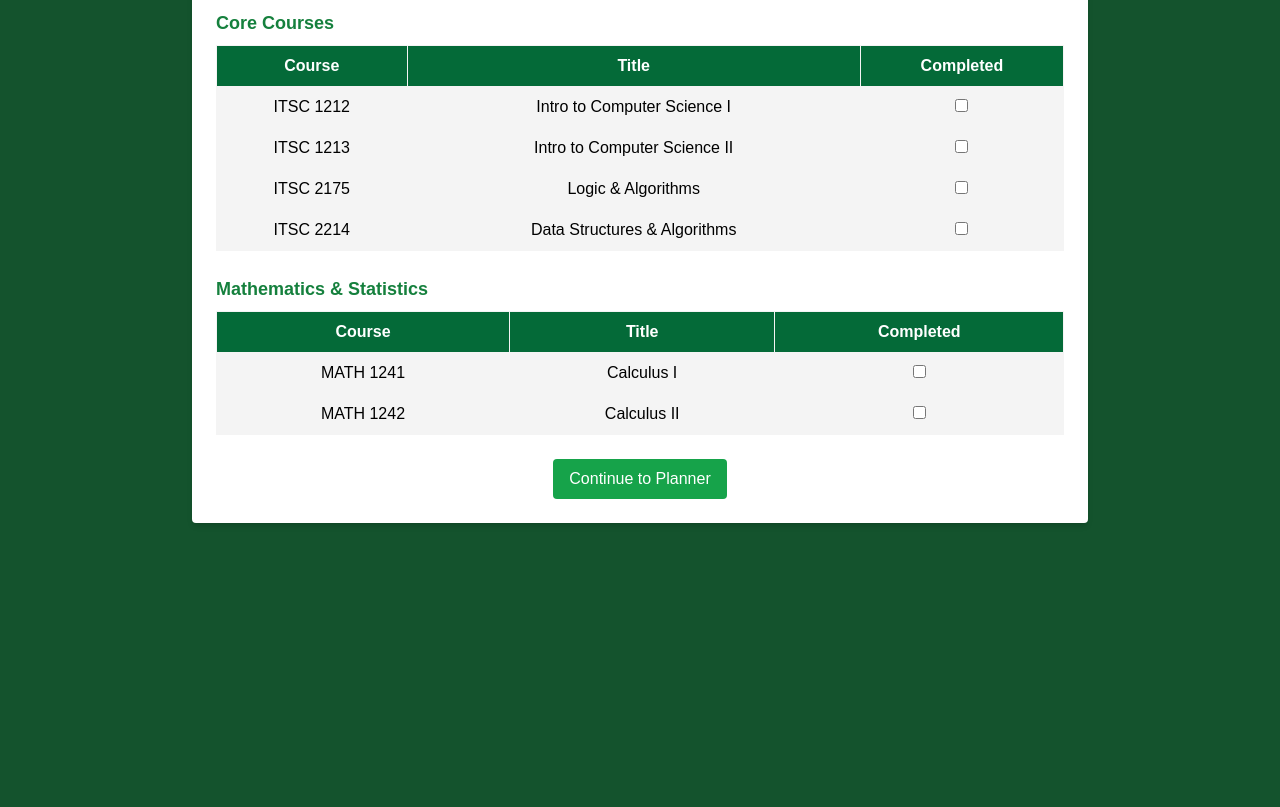
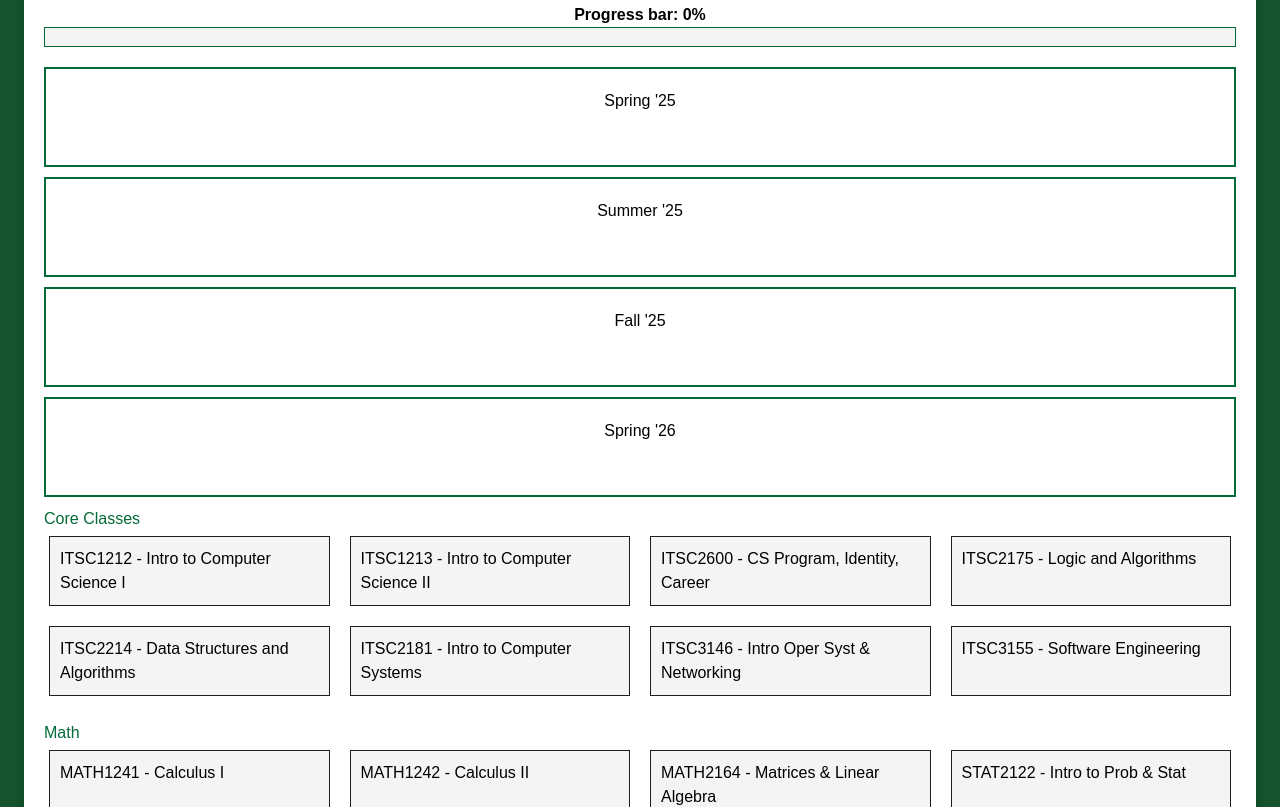
Before and after one commit to SolarisCapstone/SolarisCapstone, a plain HTML site: page public/degree_planner.html in a window 1280 px wide. Shown: the part 119-926 px from the top of the page. Before the commit the page ends 800 px from the top, so only its background shows below. Drawn offline with nearby package versions, Linux system fonts and the light colour scheme.

Commit message:
confetti update

```diff
--- a/public/degree_planner.html
+++ b/public/degree_planner.html
@@ -3,100 +3,136 @@
 <head>
     <meta charset="UTF-8">
     <meta name="viewport" content="width=device-width, initial-scale=1.0">
-    <title>DegreeWorks Setup</title>
+    <title>Graduation Timeline Planner</title>
     <script src="https://cdn.tailwindcss.com"></script>
     <link rel="stylesheet" href="css/styles.css">
+    <script src="https://cdn.jsdelivr.net/npm/canvas-confetti@1.6.0/dist/confetti.browser.min.js"></script>
+    <style>
+        .semester {
+            padding: 20px;
+            border: 2px solid var(--charlotte-green);
+            margin-bottom: 10px;
+            min-height: 100px;
+            display: flex;
+            justify-content: space-around;
+            flex-wrap: wrap;
+        }
+        .course {
+            background-color: var(--charlotte-light-gray);
+            border: 1px solid var(--charlotte-dark-gray);
+            padding: 10px;
+            margin: 5px;
+            cursor: pointer;
+            flex: 1 0 21%;
+        }
+        .progress-bar {
+            width: 100%;
+            height: 20px;
+            background-color: var(--charlotte-light-gray);
+            border: 1px solid var(--charlotte-green);
+            margin-bottom: 20px;
+        }
+        .progress-bar-fill {
+            height: 100%;
+            background-color: var(--charlotte-green);
+            width: 0%;
+        }
+        .courses-grid {
+            display: flex;
+            flex-wrap: wrap;
+            gap: 10px;
+            margin-bottom: 20px;
+        }
+    </style>
 </head>
 <body class="bg-green-900 text-white p-6">
+    <div class="container">
+        <header class="text-center">
+            <h1 class="text-2xl font-bold" style="color: var(--charlotte-green);">Graduation Timeline Planner</h1>
+            <p class="text-black font-semibold mt-4">Progress bar: <span id="progress-percent">0%</span></p>
+            <div class="progress-bar">
+                <div class="progress-bar-fill"></div>
+            </div>
+        </header>
 
-    <div class="max-w-4xl mx-auto bg-white text-black p-6 rounded shadow-md">
-        <h1 class="text-2xl font-bold text-green-700">DegreeWorks Setup</h1>
-        <p class="text-gray-600">Mark the courses you have already completed.</p>
+        <section class="semesters">
+            <div id="spring25" class="semester" ondrop="drop(event)" ondragover="allowDrop(event)">Spring '25</div>
+            <div id="summer25" class="semester" ondrop="drop(event)" ondragover="allowDrop(event)">Summer '25</div>
+            <div id="fall25" class="semester" ondrop="drop(event)" ondragover="allowDrop(event)">Fall '25</div>
+            <div id="spring26" class="semester" ondrop="drop(event)" ondragover="allowDrop(event)">Spring '26</div>
+        </section>
 
-        <!-- Core Courses Section -->
-        <div class="mt-6">
-            <h2 class="text-lg font-semibold text-green-700">Core Courses</h2>
-            <table class="w-full mt-2 border border-gray-300">
-                <thead>
-                    <tr class="bg-green-700 text-white">
-                        <th class="p-2">Course</th>
-                        <th class="p-2">Title</th>
-                        <th class="p-2">Completed</th>
-                    </tr>
-                </thead>
-                <tbody>
-                    <tr>
-                        <td class="p-2">ITSC 1212</td>
-                        <td class="p-2">Intro to Computer Science I</td>
-                        <td class="p-2 text-center">
-                            <input type="checkbox" class="course-checkbox" data-course="ITSC 1212">
-                        </td>
-                    </tr>
-                    <tr>
-                        <td class="p-2">ITSC 1213</td>
-                        <td class="p-2">Intro to Computer Science II</td>
-                        <td class="p-2 text-center">
-                            <input type="checkbox" class="course-checkbox" data-course="ITSC 1213">
-                        </td>
-                    </tr>
-                    <tr>
-                        <td class="p-2">ITSC 2175</td>
-                        <td class="p-2">Logic & Algorithms</td>
-                        <td class="p-2 text-center">
-                            <input type="checkbox" class="course-checkbox" data-course="ITSC 2175">
-                        </td>
-                    </tr>
-                    <tr>
-                        <td class="p-2">ITSC 2214</td>
-                        <td class="p-2">Data Structures & Algorithms</td>
-                        <td class="p-2 text-center">
-                            <input type="checkbox" class="course-checkbox" data-course="ITSC 2214">
-                        </td>
-                    </tr>
-                </tbody>
-            </table>
-        </div>
+        <section class="course-category">
+            <h2 class="category-title">Core Classes</h2>
+            <div class="courses-grid" id="core-classes">
+                <div class="course" id="ITSC1212" draggable="true" ondragstart="drag(event)">ITSC1212 - Intro to Computer Science I</div>
+                <div class="course" id="ITSC1213" draggable="true" ondragstart="drag(event)">ITSC1213 - Intro to Computer Science II</div>
+                <div class="course" id="ITSC2600" draggable="true" ondragstart="drag(event)">ITSC2600 - CS Program, Identity, Career</div>
+                <div class="course" id="ITSC2175" draggable="true" ondragstart="drag(event)">ITSC2175 - Logic and Algorithms</div>
+                <div class="course" id="ITSC2214" draggable="true" ondragstart="drag(event)">ITSC2214 - Data Structures and Algorithms</div>
+                <div class="course" id="ITSC2181" draggable="true" ondragstart="drag(event)">ITSC2181 - Intro to Computer Systems</div>
+                <div class="course" id="ITSC3146" draggable="true" ondragstart="drag(event)">ITSC3146 - Intro Oper Syst & Networking</div>
+                <div class="course" id="ITSC3155" draggable="true" ondragstart="drag(event)">ITSC3155 - Software Engineering</div>
+            </div>
+        </section>
 
-        <!-- Mathematics Section -->
-        <div class="mt-6">
-            <h2 class="text-lg font-semibold text-green-700">Mathematics & Statistics</h2>
-            <table class="w-full mt-2 border border-gray-300">
-                <thead>
-                    <tr class="bg-green-700 text-white">
-                        <th class="p-2">Course</th>
-                        <th class="p-2">Title</th>
-                        <th class="p-2">Completed</th>
-                    </tr>
-                </thead>
-                <tbody>
-                    <tr>
-                        <td class="p-2">MATH 1241</td>
-                        <td class="p-2">Calculus I</td>
-                        <td class="p-2 text-center">
-                            <input type="checkbox" class="course-checkbox" data-course="MATH 1241">
-                        </td>
-                    </tr>
-                    <tr>
-                        <td class="p-2">MATH 1242</td>
-                        <td class="p-2">Calculus II</td>
-                        <td class="p-2 text-center">
-                            <input type="checkbox" class="course-checkbox" data-course="MATH 1242">
-                        </td>
-                    </tr>
-                </tbody>
-            </table>
-        </div>
+        <section class="course-category">
+            <h2 class="category-title">Math</h2>
+            <div class="courses-grid" id="math-classes">
+                <div class="course" id="MATH1241" draggable="true" ondragstart="drag(event)">MATH1241 - Calculus I</div>
+                <div class="course" id="MATH1242" draggable="true" ondragstart="drag(event)">MATH1242 - Calculus II</div>
+                <div class="course" id="MATH2164" draggable="true" ondragstart="drag(event)">MATH2164 - Matrices & Linear Algebra</div>
+                <div class="course" id="STAT2122" draggable="true" ondragstart="drag(event)">STAT2122 - Intro to Prob & Stat</div>
+            </div>
+        </section>
 
-        <!-- Button to Proceed -->
-        <div class="mt-6 text-center">
-            <button id="proceed-btn" class="bg-green-600 hover:bg-green-500 text-white py-2 px-4 rounded">
-                Continue to Planner
-            </button>
-        </div>
+        <section class="course-category">
+            <h2 class="category-title">Concentration Electives</h2>
+            <div class="courses-grid">
+                <!-- Concentration Electives -->
+            </div>
+        </section>
 
+        <section class="course-category">
+            <h2 class="category-title">Gen-Eds/Outside Electives</h2>
+            <div class="courses-grid">
+                <!-- Gen-Eds/Outside Electives -->
+            </div>
+        </section>
     </div>
 
-    <script src="js/onboarding.js"></script>
+    <script>
+        let confettiShown = false;
 
+        function allowDrop(ev) {
+            ev.preventDefault();
+        }
+
+        function drag(ev) {
+            ev.dataTransfer.setData("text", ev.target.id);
+        }
+
+        function drop(ev) {
+            ev.preventDefault();
+            var data = ev.dataTransfer.getData("text");
+            ev.target.appendChild(document.getElementById(data));
+            updateProgress();
+        }
+
+        function updateProgress() {
+            const placed = document.querySelectorAll('.semester .course').length;
+            const total = document.querySelectorAll('.course').length;
+            const percent = total > 0 ? Math.round((placed / total) * 100) : 0;
+            document.querySelector('.progress-bar-fill').style.width = `${percent}%`;
+            document.getElementById('progress-percent').textContent = `${percent}%`;
+
+            if (percent === 100 && !confettiShown) {
+                confetti();
+                confettiShown = true;
+            } else if (percent < 100) {
+                confettiShown = false;
+            }
+        }
+    </script>
 </body>
 </html>
```
